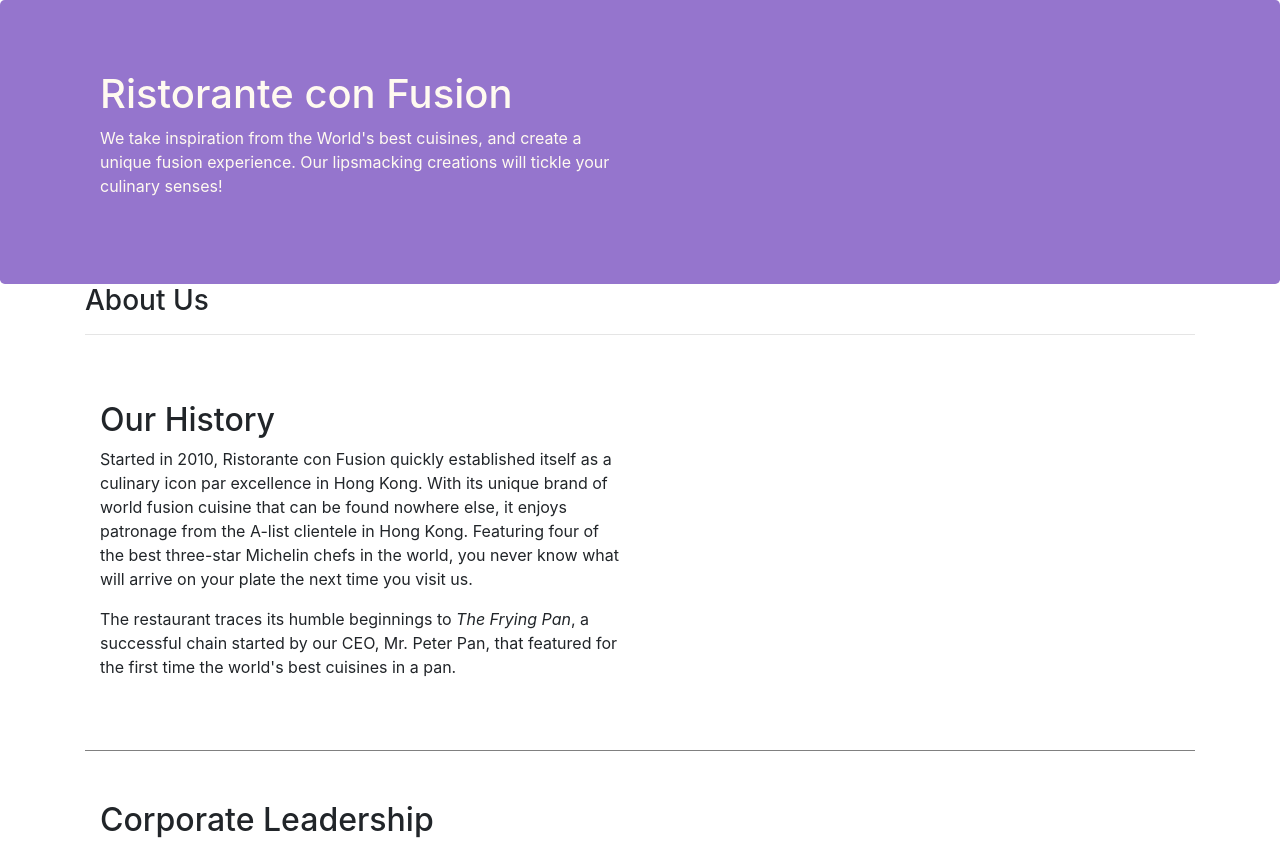
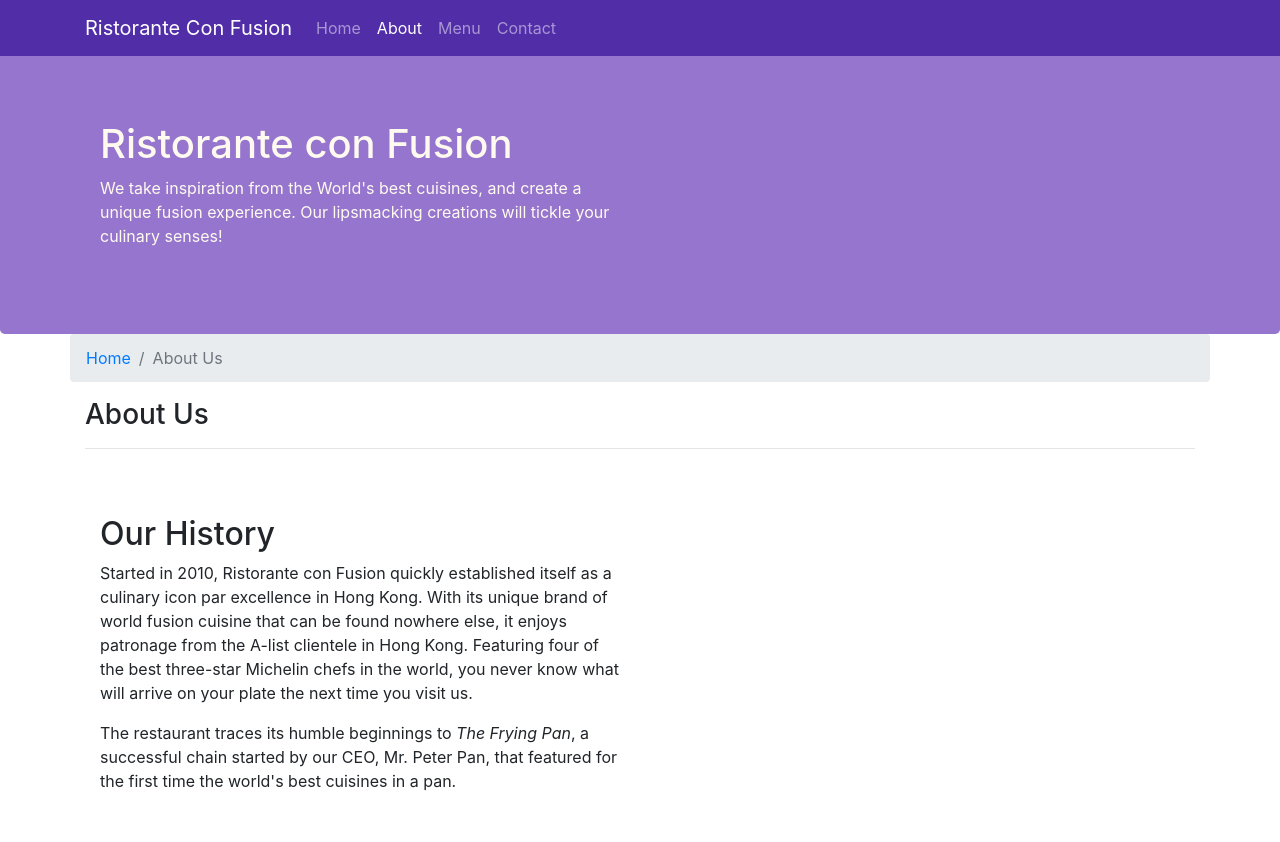
Before and after one commit to lostancient/confusion, a website: page aboutus.html in a window 1280 px wide. Shown: the top 842 px of the page. Drawn offline with nearby package versions, Linux system fonts and the light colour scheme.

Commit message:
added navbar to home and about us

```diff
--- a/aboutus.html
+++ b/aboutus.html
@@ -12,8 +12,23 @@
 
 </head>
 
-<body">
-
+<body>
+    <nav class="navbar navbar-dark navbar-expand-sm fixed-top">
+            <div class="container">
+                    <button class="navbar-toggler" type="button" data-toggle="collapse" data-target="#Navbar">
+                            <span class="navbar-toggler-icon"></span>
+                        </button>
+                <a class="navbar-brand" href="#">Ristorante Con Fusion</a>
+                <div class="collapse navbar-collapse" id="Navbar">
+                    <ul class="navbar-nav mr-auto">
+                        <li class="nav-item"><a class="nav-link" href="index.html">Home</a></li>
+                        <li class="nav-item active"><a class="nav-link" href="aboutus.html">About</a></li>
+                        <li class="nav-item"><a class="nav-link" href="#">Menu</a></li>
+                        <li class="nav-item"><a class="nav-link" href="#">Contact</a></li>
+                    </ul>
+                </div>
+            </div>
+        </nav>
     <header class="jumbotron">
         <div class="container">
             <div class="row row-header">
@@ -29,6 +44,10 @@
 
     <div class="container">
         <div class="row">
+            <ol class="col-12 breadcrumb">
+                    <li class="breadcrumb-item"><a href="./index.html">Home</a></li>
+                    <li class="breadcrumb-item active">About Us</li>
+                </ol>
             <div class="col-12">
                <h3>About Us</h3>
                <hr>
--- a/css/styles.css
+++ b/css/styles.css
@@ -24,3 +24,10 @@
     margin: 0px;
     color: #0f0f0f;
 }
+body{
+    padding:50px 0px 0px 0px;
+    z-index:0;
+}
+.navbar-dark {
+     background-color: #512DA8;
+}
```
Also changed, not shown: index.html (+20 -5 lines).
